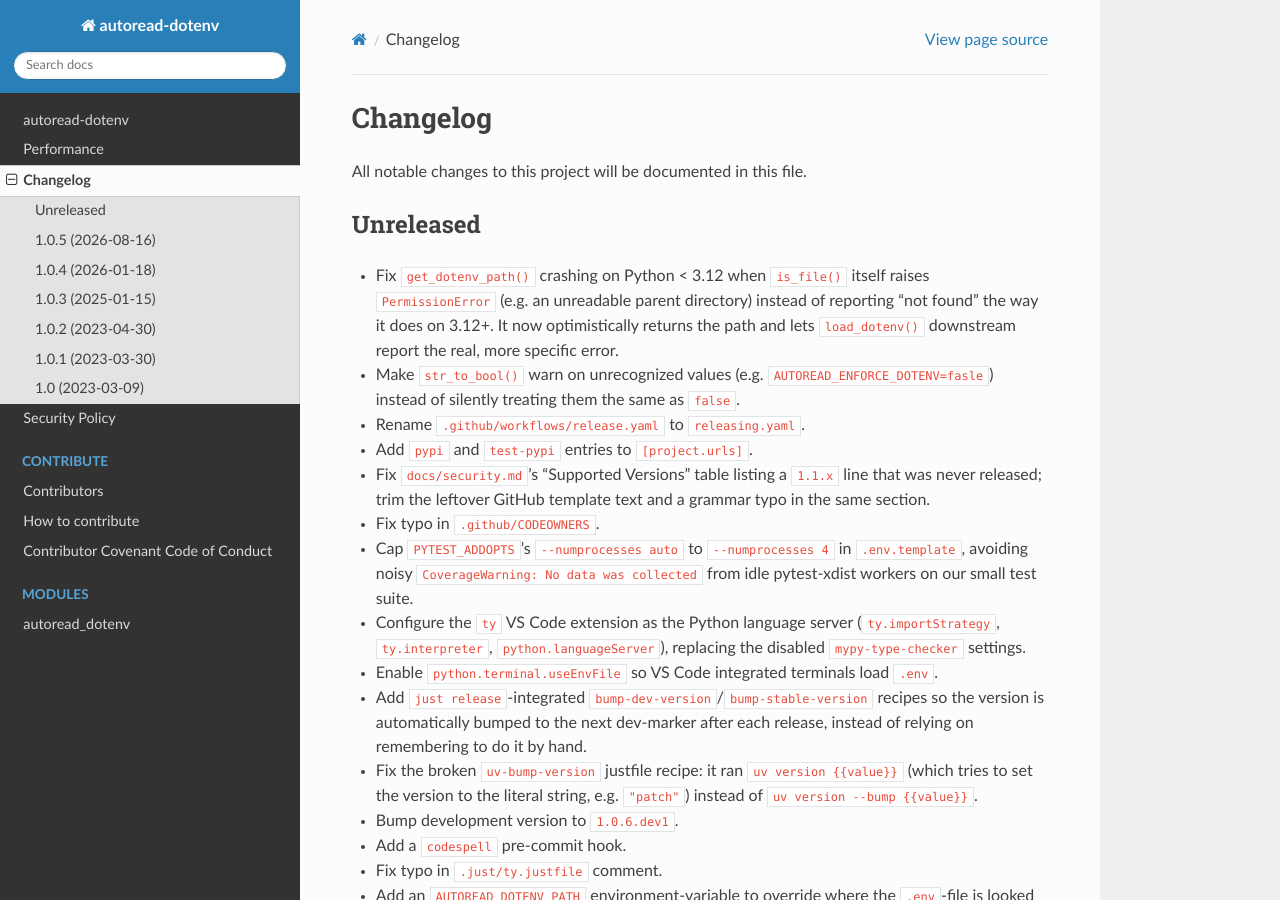
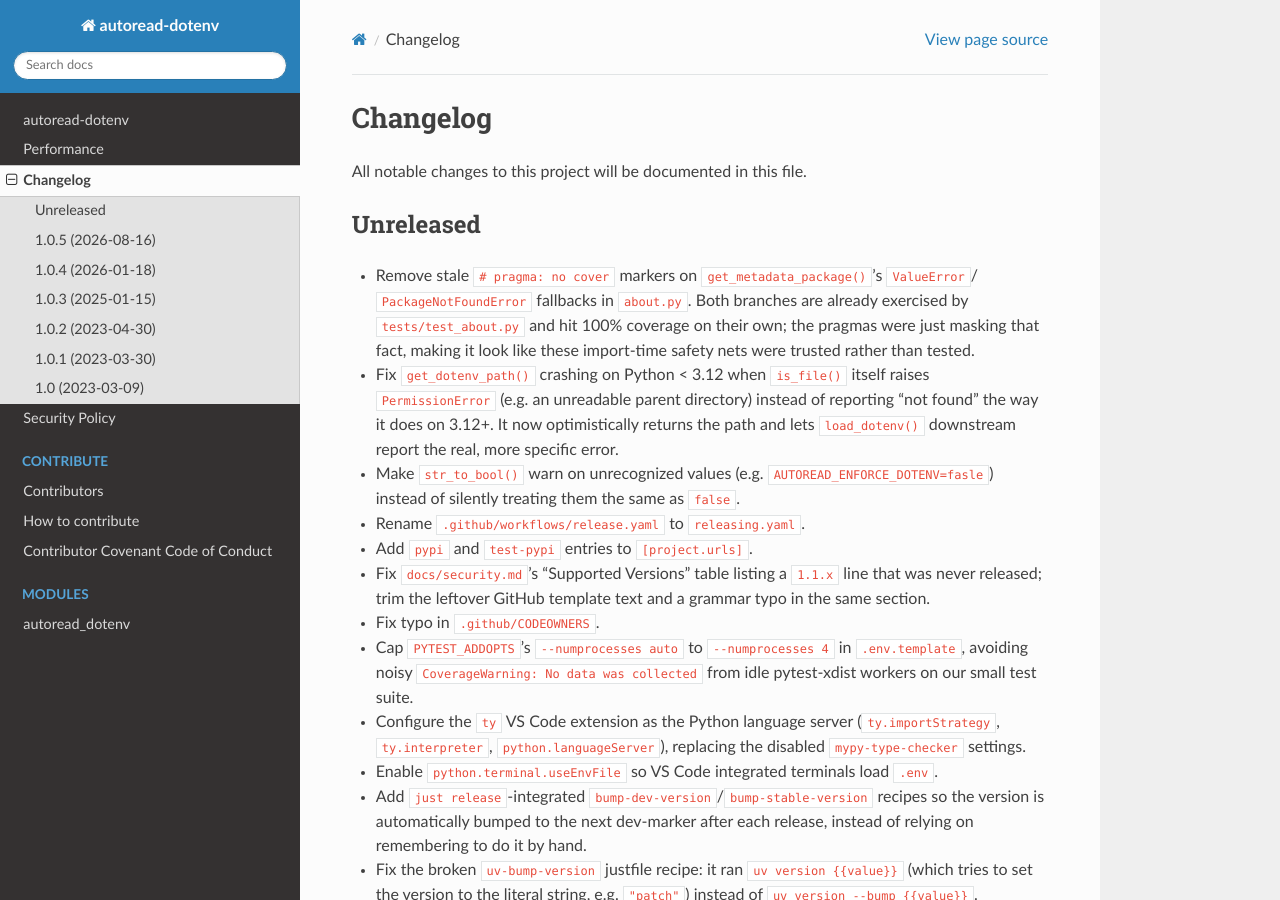
Before and after one commit to libranet/autoread-dotenv, a Sphinx documentation site: the page built from docs/changes.md, in a window 1280 px wide and 900 px high. Built offline with Sphinx 7.4.7 and the Read the Docs theme 3.1.0, drawn with Linux system fonts in a browser that asks for light colours.

Commit message:
Remove stale pragma: no cover on about.py's exception fallbacks
get_metadata_package()'s ValueError and PackageNotFoundError fallback
branches were marked pragma: no cover, but tests/test_about.py already
exercises both (test_get_metadata_package_value_error,
test_get_metadata_package_unknown_distribution) and the module sits at
100% coverage without the pragmas. Given the stated goal - this module
must never raise at import time, since it runs on every Python process
start - these safety nets are worth actually proving tested rather than
trusting via an unchecked pragma.

```diff
--- a/docs/changes.md
+++ b/docs/changes.md
@@ -3,6 +3,12 @@
 All notable changes to this project will be documented in this file.
 
 ## Unreleased
+
+- Remove stale `# pragma: no cover` markers on `get_metadata_package()`'s `ValueError`/
+  `PackageNotFoundError` fallbacks in `about.py`. Both branches are already exercised by
+  `tests/test_about.py` and hit 100% coverage on their own; the pragmas were just masking
+  that fact, making it look like these import-time safety nets were trusted rather than
+  tested.
 
 - Fix `get_dotenv_path()` crashing on Python < 3.12 when `is_file()` itself raises
   `PermissionError` (e.g. an unreadable parent directory) instead of reporting "not found" the
```
Also changed, not shown: 1 other file.
